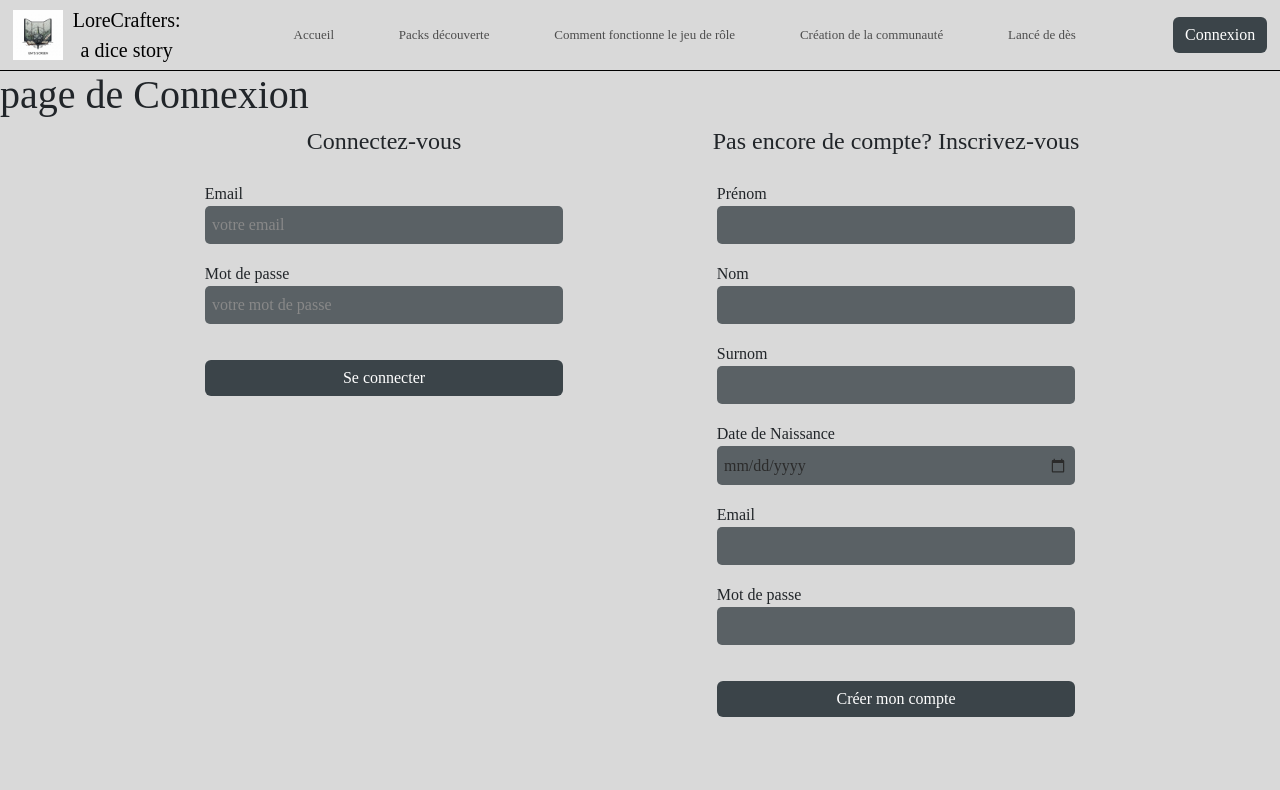
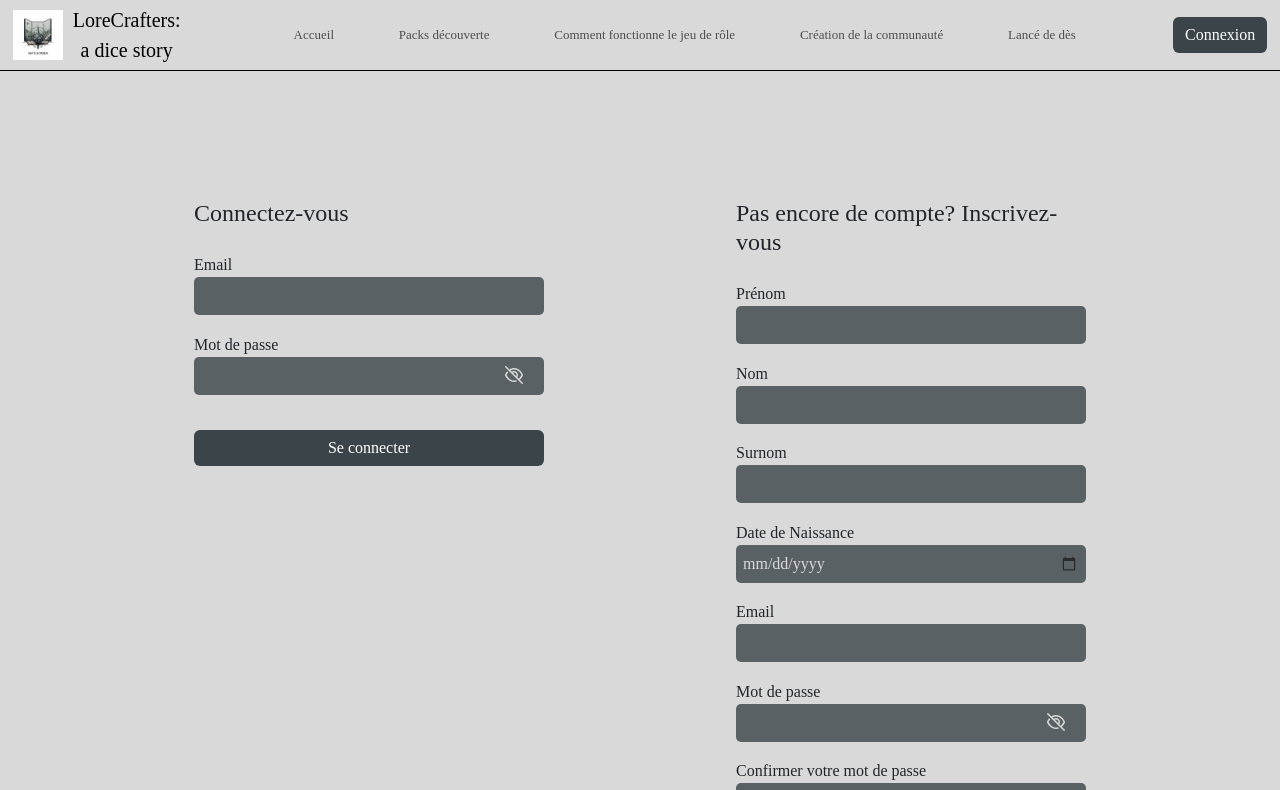
Before and after one commit to OphLhe/rpgCreator_Front, a React (Vite) app: page /login in a window 1280 px wide. Shown: the top 790 px of the page. Built offline with nearby package versions, Linux system fonts and the light colour scheme; a web font is replaced by a local one.

Commit message:
connexionPage

```diff
--- a/src/Components/Navbar.jsx
+++ b/src/Components/Navbar.jsx
@@ -4,10 +4,17 @@ import logo from '../Assets/logo_Gemini.png';
 import '../Styles/navbar.css';
 import '../index.css';
 import { useNavigate } from "react-router-dom";
+import { jwtDecode } from "jwt-decode";
 
 const NavBar = () => {
 
   const navigate = useNavigate();
+  const token = localStorage.getItem('token');
+
+    const logOut = () => {
+      localStorage.removeItem('token');
+      alert('disconnected successfully')
+    };
 
   return (
     <>
@@ -31,7 +38,14 @@ const NavBar = () => {
                     <Nav.Link className="navLink" href="Lancé de dès">Lancé de dès</Nav.Link>
                 </Nav>
                 <div className="navButton ms-auto">
-                  <Button onClick={() => navigate('/register')}>Connexion</Button>
+
+                  {token? (
+                    <>
+                    <p>Bienvenue</p>
+                    <Button onClick={logOut}>Déconnexion</Button>
+                    </>
+                  ):<Button onClick={() => navigate('/register')}>Connexion</Button>}
+
                 </div>
             </Navbar.Collapse>
       </Navbar>
--- a/src/Pages/ConnexionPage.jsx
+++ b/src/Pages/ConnexionPage.jsx
@@ -1,42 +1,174 @@
 import { Button } from "react-bootstrap";
-import { connexion } from "../Services/userServices";
+import { login , register } from "../Services/userServices";
 import '../Styles/connexionPage.css'
+import '../index.css'
+import { useState } from "react";
+import PasswordChecklist from "react-password-checklist";
+import { FontAwesomeIcon } from "@fortawesome/react-fontawesome";
+import { faEye, faEyeSlash } from "@fortawesome/free-regular-svg-icons";
+import { useNavigate } from "react-router-dom";
 
 
 const ConnexionPage = () => {
+
+    const navigate = useNavigate();
+    const [userData, setUserData] = useState({email:'', firstName:'', lastName:'',nickname:'', dateOfBirth:'', password:'' })
+    const [userLogin, setUserLogin] = useState({email:'', password:''})
+    const [passwordAgain, setPasswordAgain] = useState('');
+    const [type, setType] = useState('password');
+    const [icon, setIcon] = useState(faEyeSlash)
+    const [typeAgain, setTypeAgain] = useState('password');
+    const [iconAgain, setIconAgain] = useState(faEyeSlash)
+
+    const handleRegister = async (e) => {
+        e.preventDefault();
+        try {
+            await register(userData)
+            alert('user registered successfully')
+        } catch (error) {
+            console.error(error);
+            alert('CPT')
+        }
+    }
+
+    const handleLogin = async (e) => {
+        e.preventDefault();
+        try{
+            const response = await login(userLogin)
+            localStorage.setItem('token', response.data.token)
+            navigate('/')
+            alert('user logged in')
+        }catch(error){
+            console.error(error);
+            alert('CPT')
+        }
+    }
+
+    const handleShowPassword = () => {
+        if(type === 'password'){
+            setIcon(faEye);
+            setType('text')
+        }else{
+            setIcon(faEyeSlash)
+            setType('password')
+        }
+    }
+
+    const handleShowPasswordAgain = () => {
+        if(typeAgain === 'password'){
+            setIconAgain(faEye);
+            setTypeAgain('text')
+        }else{
+            setIconAgain(faEyeSlash)
+            setTypeAgain('password')
+        }
+    }
+
     return (
 
     <>
-    <h1>page de Connexion</h1>
     <div className="formGroup">
+
         <div className="formConnexion">
             <h4>Connectez-vous</h4>
-        <form action="/login" className="formLogin">
-            <label for='email'>Email</label>
-            <input type="email" id='email' placeholder="votre email" required/>
-            <label for='password'>Mot de passe</label>
-            <input type="password" id='password' placeholder="votre mot de passe" required/>
+            <form action="/login" onSubmit={handleLogin} className="formLogin">
+                <label >Email</label>
+                <input type="email"
+                    value={userLogin.email}
+                    onChange={(e) => setUserLogin({...userLogin, email:e.target.value})}
+                    required
+                />
+                <label >Mot de passe</label>
+                <div className="passwordInput">
+                    <input className="inputPassword"
+                        type="password"
+                        value={userLogin.password}
+                        onChange={(e) => setUserLogin({...userLogin, password:e.target.value})}
+                        required
+                    />
+                    <span className='eyeIcon' onClick={handleShowPasswordAgain}>
+                        <FontAwesomeIcon icon={iconAgain}/>
+                    </span>
+                </div>
                 <Button className='formButton' type="submit"> Se connecter</Button>
             </form>
         </div>
+
         <div className="formConnexion">
             <h4>Pas encore de compte? Inscrivez-vous</h4>
-        <form action="/register" className="formRegister">
-            <label for="">Prénom</label>
-            <input type="text" required/>
-            <label for="">Nom</label>
-            <input type="text" required/>
-            <label for="">Surnom</label>
-            <input type="text" required/>
-            <label for="">Date de Naissance</label>
-            <input type="date" required/>
-            <label for="">Email</label>
-            <input type="email" required/>
-            <label for="">Mot de passe</label>
-            <input type="password" required/>
+            <form action="/register" onSubmit={handleRegister} className="formRegister">
+                <label htmlFor="prénom">Prénom</label>
+                <input type="text"
+                    value={userData.firstName}
+                    onChange={(e) => setUserData({...userData, firstName:e.target.value})}
+                    required
+                />
+                <label htmlFor="nom">Nom</label>
+                <input type="text"
+                    value={userData.lastName}
+                    onChange={(e) => setUserData({...userData, lastName:e.target.value})}
+                    required
+                />
+                <label htmlFor="surnom">Surnom</label>
+                <input type="text"
+                    value={userData.nickname}
+                    onChange={(e)=> setUserData({...userData, nickname:e.target.value})}
+                    required
+                />
+                <label htmlFor="dateNaissance">Date de Naissance</label>
+                <input type="date"
+                    value={userData.dateOfBirth}
+                    onChange={(e)=> setUserData({...userData, dateOfBirth:e.target.value})}
+                    required
+                />
+                <label htmlFor="email">Email</label>
+                <input type="email"
+                    value={userData.email}
+                    onChange={(e)=> setUserData({...userData, email:e.target.value})}
+                    required
+                />
+                <label htmlFor="password">Mot de passe</label>
+                <div className="passwordInput">
+                    <input className="inputPassword"
+                    type={type}
+                    name="password"
+                    value={userData.password}
+                    onChange={e => setUserData ({...userData, password:e.target.value})}
+                    required/>
+                    <span className='eyeIcon' onClick={handleShowPassword}>
+                        <FontAwesomeIcon icon={icon}/>
+                    </span>
+                </div>
+                <label htmlFor="password">Confirmer votre mot de passe</label>
+                <div className="passwordInput">
+                    <input className="inputPassword"
+                    type={typeAgain}
+                    name="password"
+                    value={passwordAgain}
+                    onChange={e => setPasswordAgain (e.target.value)}
+                    required/>
+                    <span className='eyeIcon' onClick={handleShowPasswordAgain}>
+                        <FontAwesomeIcon icon={iconAgain}/>
+                    </span>
+                </div>
+                <PasswordChecklist
+                    rules={["minLength", "specialChar", "number", "capital", "match"]}
+                    minLength={10}
+                    value={userData.password}
+                    valueAgain={passwordAgain}
+                    onChange={(isValid) => {}}
+                    messages={{
+                        minLength: "Votre mot de passe doit contenir plus de 10 caractères.",
+                        specialChar: "Doit contenir au moins 1 caractère spéciales.",
+                        number: "Doit contenir au moins 1 nombre.",
+                        capital: "Doit contenir au moins 1 lettre capital.",
+                        match: "Les mots de passe correpondent.",
+                    }}
+                />
                 <Button className='formButton' type="submit">Créer mon compte</Button>
             </form>
         </div>
+
     </div>
     </>
 
--- a/src/Services/userServices.js
+++ b/src/Services/userServices.js
@@ -1,7 +1,7 @@
 import API from './api';
 
-export const connexion = (data) => API.post(`/register`, `/login`, data);
-// export const login = (data) => API.post(`/login`, data)
+export const register = (data) => API.post(`/register`, data);
+export const login = (data) => API.post(`/login`, data)
 export const getUserProfile = () => API.get(`/profile`, {
     headers: {
         Authorization: `${localStorage.getItem('token')}`
--- a/src/Styles/connexionPage.css
+++ b/src/Styles/connexionPage.css
@@ -1,23 +1,50 @@
 .formGroup{
     display: flex;
-    flex-direction: row;
+    flex-wrap: wrap;
     justify-content: center;
+    width: 100%;
+    gap: 15%;
 }
 
 .formConnexion{
     display: flex;
     flex-direction: column;
-    align-items: center;
-    width: 40%;
+    width: 100%;
+    max-width: 350px;
+    margin-top: 10%;
 }
 
-.formLogin, .formRegister{
+.formLogin{
     display: flex;
     flex-direction: column;
-    width: 70%;
 }
 
+.formRegister{
+    display: flex;
+    flex-direction: column;
+}
 
 .formButton{
     margin-top: 10%;
 }
+
+.passwordInput{
+    position: relative;
+    display: flex;
+    align-items: center;
+    width: 100%;
+}
+
+.inputPassword{
+    width: 100%;
+    padding-right: 35px;
+    box-sizing: border-box;
+}
+
+.eyeIcon{
+    position: absolute;
+    right: 10px;
+    cursor: pointer;
+    font-size: 1rem;
+    color: #D9D9D9 ;
+}
--- a/src/Styles/navbar.css
+++ b/src/Styles/navbar.css
@@ -38,6 +38,14 @@
 
 .navButton{
     padding: 0.5rem 0 ;
+    display: flex;
+    flex-direction: column;
+    justify-content: center;
+    text-align: center;
+}
+
+.navButton p{
+    padding: 0;
 }
 
 .navLink:hover{
--- a/src/index.css
+++ b/src/index.css
@@ -30,6 +30,7 @@ input{
     border-radius: 5px;
     border: none;
     padding: 2%;
+    color: #D9D9D9;
 }
 
 label{
```
Lines whose indentation alone changed are shown as unchanged.
